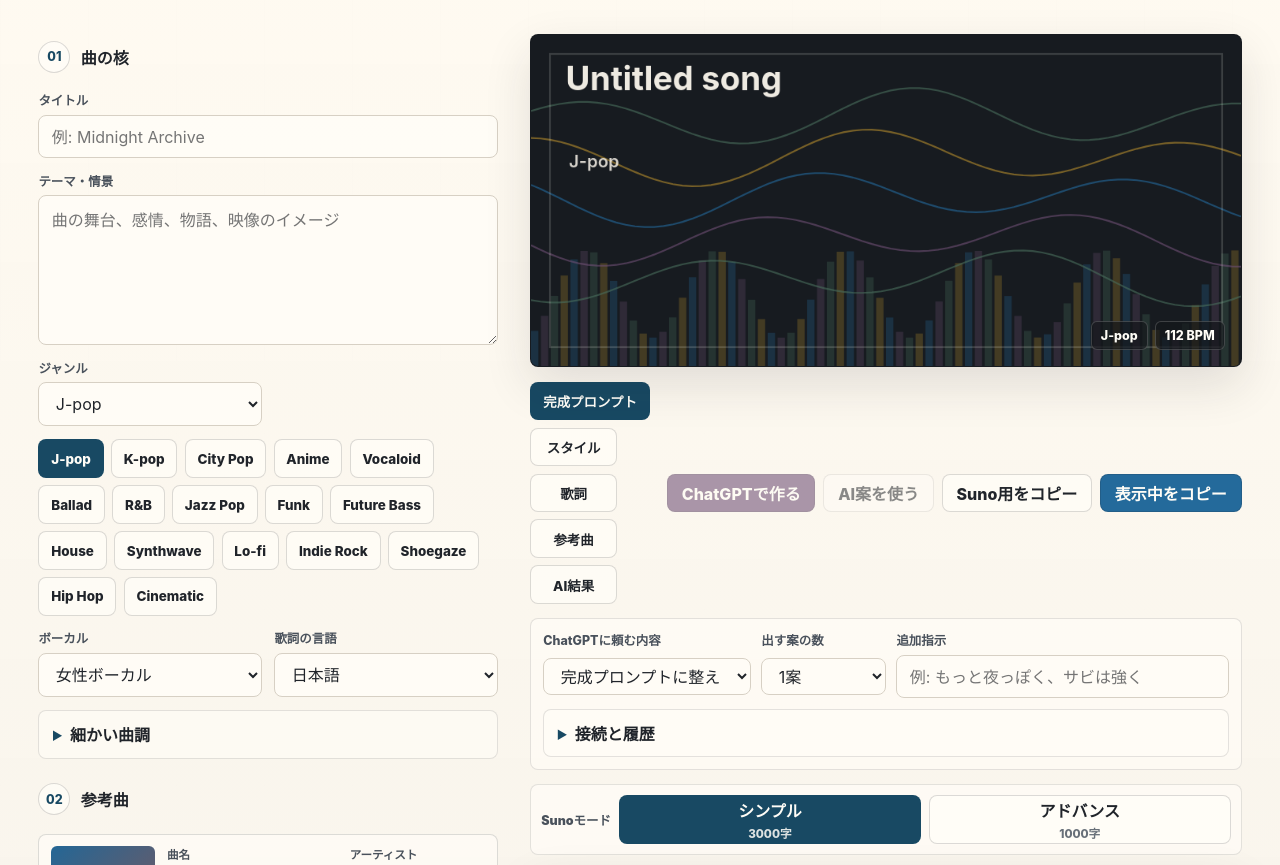
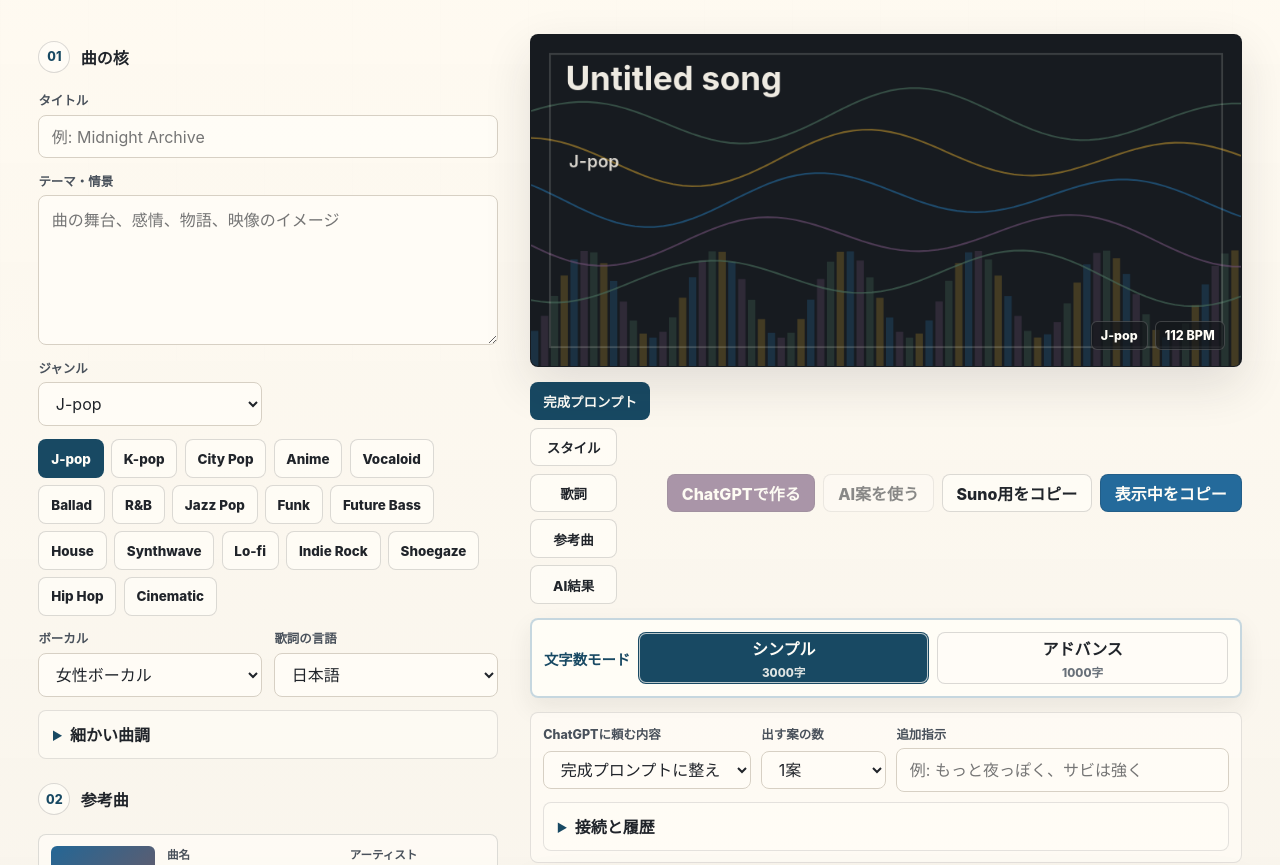
Before and after one commit to vascdmedical-arch/suno-prompt-studio, a website: page index.html in a window 1280 px wide. Shown: the part 85-950 px from the top of the page. Drawn offline with Linux system fonts and the light colour scheme; no server answers.

Commit message:
Move Suno mode toggle near actions

```diff
--- a/index.html
+++ b/index.html
@@ -322,6 +322,19 @@
           </div>
         </div>
 
+        <div class="prompt-mode-panel" role="radiogroup" aria-label="Suno文字数モード">
+          <input id="promptMode" name="promptMode" type="hidden" value="simple3000" />
+          <span class="prompt-mode-label">文字数モード</span>
+          <button class="mode-option is-active" type="button" data-prompt-mode="simple3000" aria-pressed="true">
+            シンプル
+            <span>3000字</span>
+          </button>
+          <button class="mode-option" type="button" data-prompt-mode="advanced1000" aria-pressed="false">
+            アドバンス
+            <span>1000字</span>
+          </button>
+        </div>
+
         <div class="ai-panel">
           <div class="ai-controls">
             <label class="mini-field">
@@ -370,19 +383,6 @@
               </div>
             </div>
           </details>
-        </div>
-
-        <div class="prompt-mode-panel" role="radiogroup" aria-label="Suno文字数モード">
-          <input id="promptMode" name="promptMode" type="hidden" value="simple3000" />
-          <span class="prompt-mode-label">Sunoモード</span>
-          <button class="mode-option is-active" type="button" data-prompt-mode="simple3000" aria-pressed="true">
-            シンプル
-            <span>3000字</span>
-          </button>
-          <button class="mode-option" type="button" data-prompt-mode="advanced1000" aria-pressed="false">
-            アドバンス
-            <span>1000字</span>
-          </button>
         </div>
 
         <textarea id="outputText" class="output-text" readonly spellcheck="false"></textarea>
--- a/styles.css
+++ b/styles.css
@@ -702,26 +702,28 @@ output {
   grid-template-columns: auto minmax(8rem, 1fr) minmax(8rem, 1fr);
   gap: 0.5rem;
   align-items: center;
-  padding: 0.62rem;
-  border: 1px solid rgba(32, 36, 42, 0.12);
+  padding: 0.72rem;
+  border: 2px solid rgba(36, 106, 155, 0.26);
   border-radius: var(--radius);
-  background: rgba(255, 253, 247, 0.7);
+  background: rgba(255, 253, 247, 0.94);
+  box-shadow: 0 10px 24px rgba(32, 36, 42, 0.08);
 }
 
 .prompt-mode-label {
-  color: #49515b;
-  font-size: 0.78rem;
+  color: var(--blue-deep);
+  font-size: 0.9rem;
   font-weight: 900;
 }
 
 .mode-option {
   display: grid;
-  min-height: 3.05rem;
+  min-height: 3.25rem;
   place-items: center;
   border: 1px solid rgba(32, 36, 42, 0.16);
   border-radius: var(--radius);
   color: var(--ink);
   background: rgba(255, 253, 247, 0.88);
+  box-shadow: inset 0 0 0 1px rgba(255, 253, 247, 0.7);
   font-weight: 900;
 }
 
```
